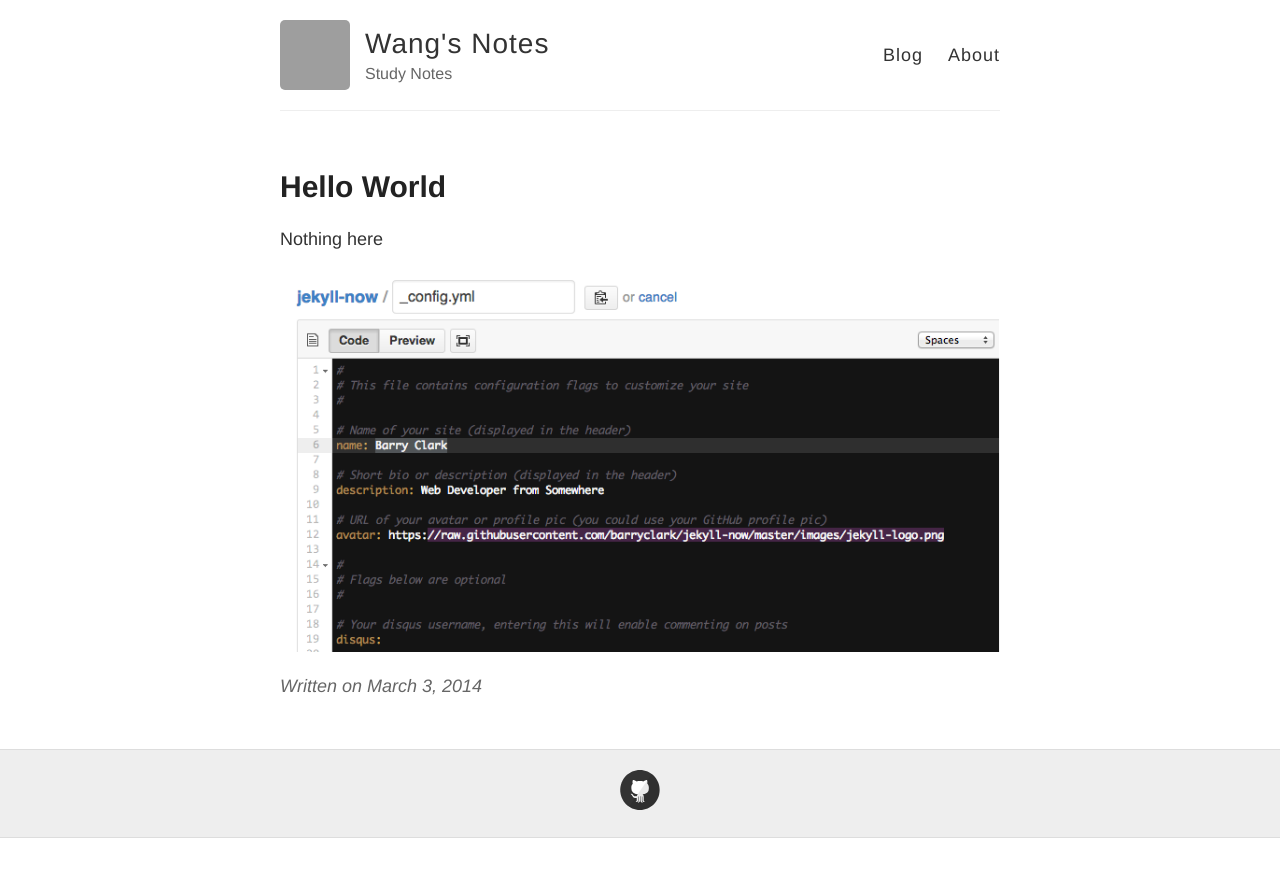
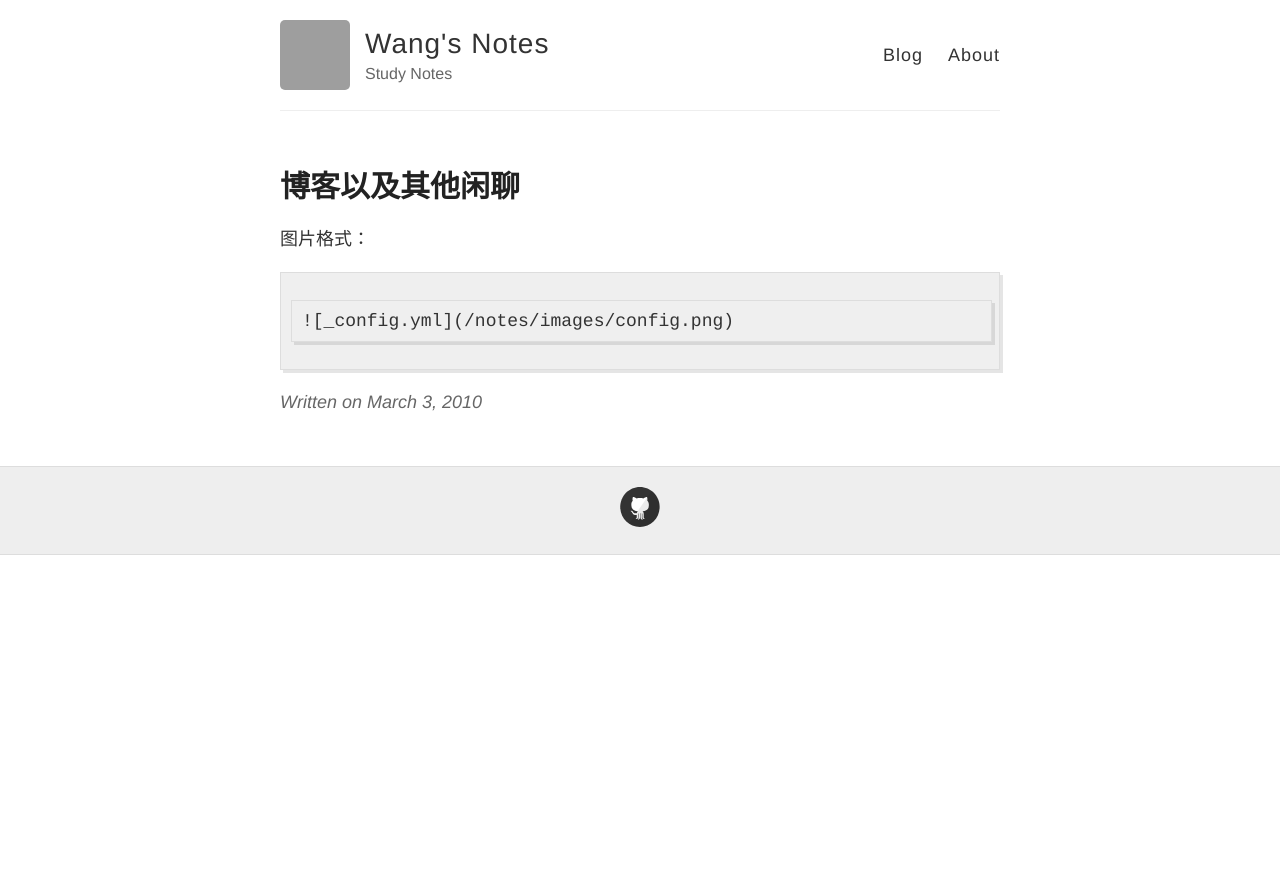
Before and after one commit to WangHexie/notes, a Jekyll site: the page built from _posts/2010-3-3-Hello-World.md, in a window 1280 px wide. Shown: the top 877 px of the page. Built offline with Jekyll 4.4.1, drawn with Linux system fonts in a browser that asks for light colours; comment, search, counter and statistics services are not loaded; grey boxes are pictures that could not be loaded.

Commit message:
[update] chat

````diff
--- a/_posts/2014-3-3-Hello-World.md
+++ b/_posts/2010-3-3-Hello-World.md
@@ -1,8 +1,9 @@
 ---
 layout: post
-title: Hello World
+title: 博客以及其他闲聊
 ---
 
-Nothing here
-
+图片格式：
+```
 ![_config.yml]({{ site.baseurl }}/images/config.png)
+```
````
